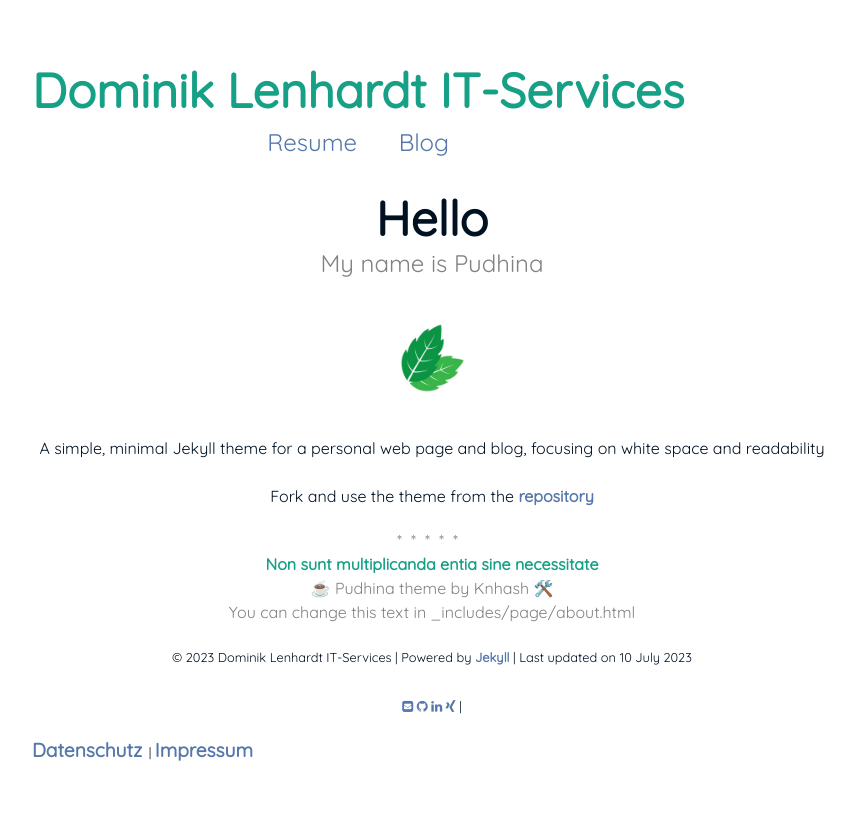
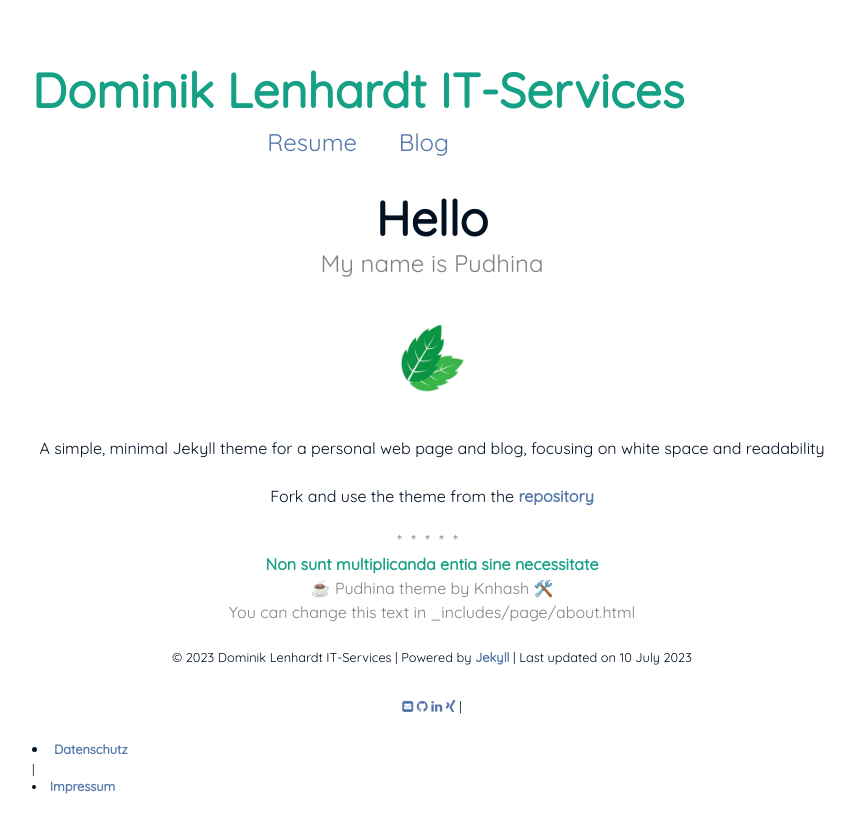
Before and after one commit to lenhardt-its/lenhardt-its.github.io, a Jekyll site: the page built from index.md, in a window 1280 px wide. Shown: the top 833 px of the page, without its empty margins (208-1063 px from the left). Built offline with Jekyll 4.4.1, drawn with Linux system fonts in a browser that asks for light colours.

Commit message:
improvements

```diff
--- a/_layouts/default.html
+++ b/_layouts/default.html
@@ -54,8 +54,8 @@
             {% if site.author.xing %}
             <a href="https://www.xing.com/profile/{{ site.author.xing }}/cv" target="_blank"><i class="fa fa-xing"></i></a>
             {% endif %}
-            | <li class="menu__entry_small"><a href="{{ '/privacy' | prepend: site.baseurl }}">Datenschutz</a></li>
-            | <li class="menu__entry_small"><a href="{{ '/imprint' | prepend: site.baseurl }}">Impressum</a></li>
+            | <li><a href="{{ '/privacy' | prepend: site.baseurl }}">Datenschutz</a></li>
+            | <li><a href="{{ '/imprint' | prepend: site.baseurl }}">Impressum</a></li>
           </small>
         </p>
       </footer>
```
